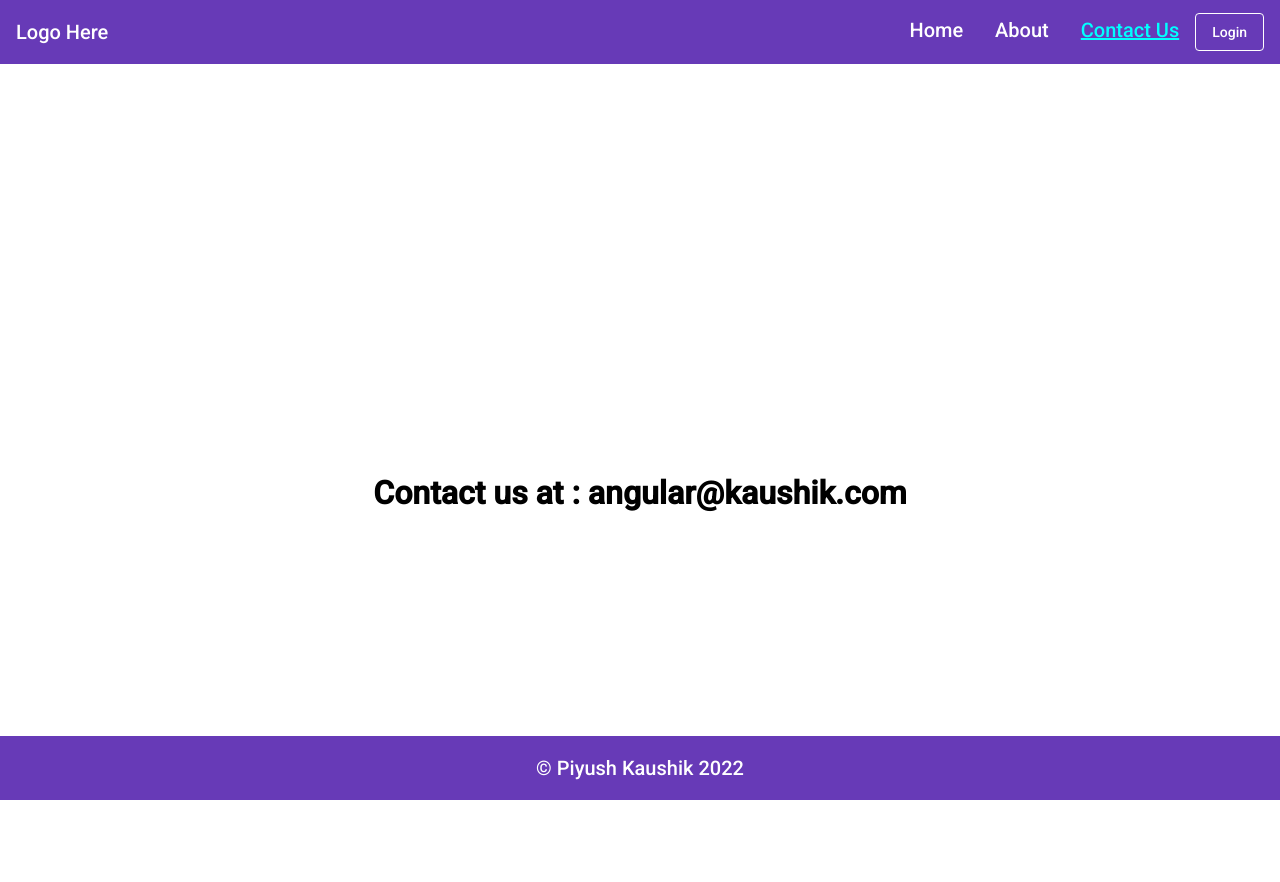
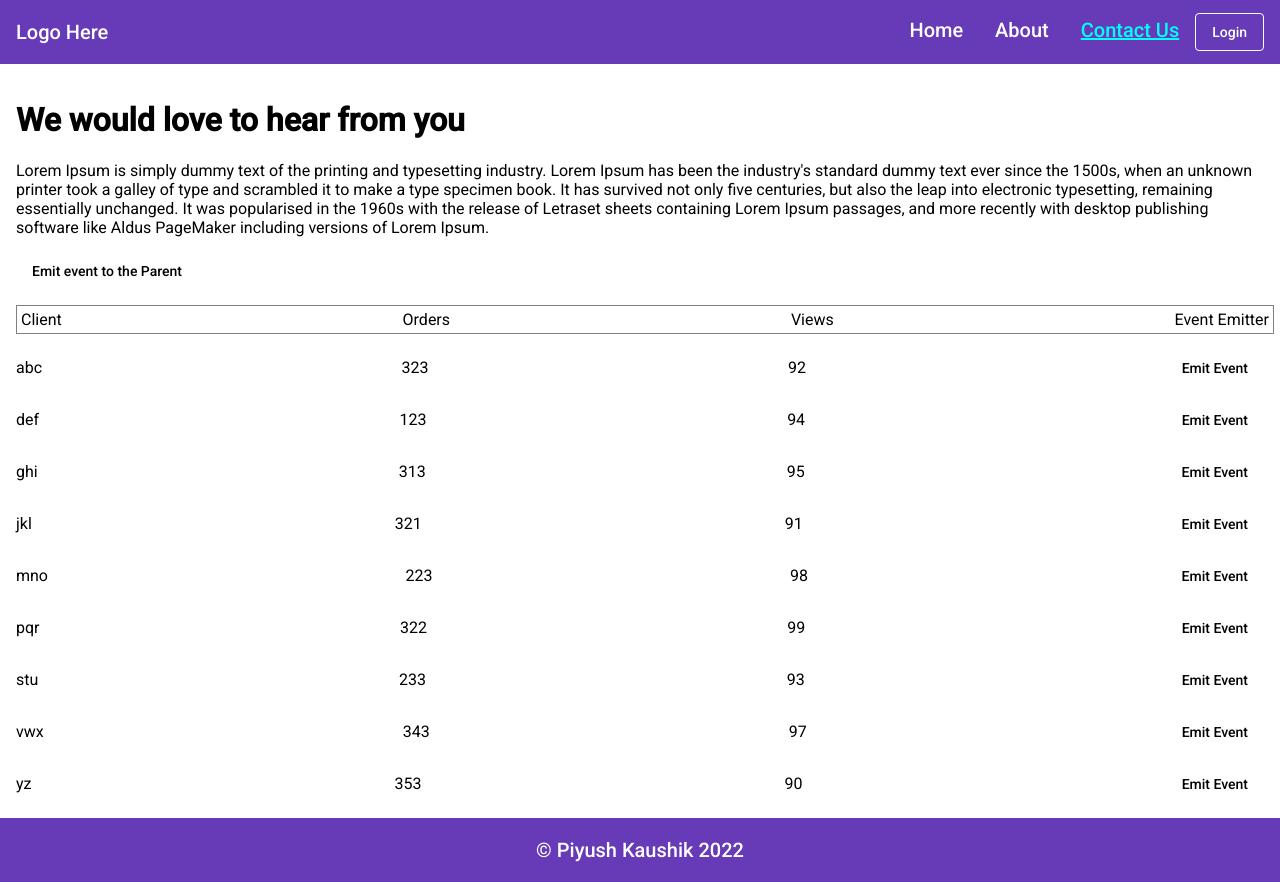
Before and after one commit to KaushikDev/expense-tracker-git, an Angular app: page /contact in a window 1280 px wide. Before the commit the page ends 800 px from the top, so only its background shows below. Built offline with nearby package versions, Linux system fonts and the light colour scheme.

Commit message:
Added feature

```diff
--- a/src/app/app.module.ts
+++ b/src/app/app.module.ts
@@ -11,11 +11,13 @@ import { HomeComponent } from './components/home/home.component';
 import { AboutComponent } from './components/about/about.component';
 import { ContactusComponent } from './components/contactus/contactus.component';
 import { FormsModule } from '@angular/forms';
+import { MatTableModule } from '@angular/material/table';
 import { MatButtonModule } from '@angular/material/button';
 import { MatFormFieldModule } from '@angular/material/form-field';
 import { MatInputModule } from '@angular/material/input';
 import { MatToolbarModule } from '@angular/material/toolbar';
 import { RouterModule, Routes } from '@angular/router';
+import { CommComponent } from './components/comm/comm.component';
 
 const appRoutes: Routes = [
   { path: 'home', component: HomeComponent },
@@ -33,6 +35,7 @@ const appRoutes: Routes = [
     HomeComponent,
     AboutComponent,
     ContactusComponent,
+    CommComponent,
   ],
   imports: [
     BrowserModule,
@@ -43,6 +46,7 @@ const appRoutes: Routes = [
     MatFormFieldModule,
     MatInputModule,
     MatToolbarModule,
+    MatTableModule,
     RouterModule.forRoot(appRoutes),
   ],
   providers: [],
--- /dev/null
+++ b/src/app/components/comm/comm.component.css
@@ -0,0 +1,13 @@
+.row,
+.header {
+  width: 100%;
+  display: flex;
+  justify-content: space-between;
+  align-items: center;
+  margin-top: 1rem;
+}
+
+.header {
+  border: 1px solid gray;
+  padding: 0.25rem;
+}
--- /dev/null
+++ b/src/app/components/comm/comm.component.html
@@ -0,0 +1,17 @@
+<h1>{{ title }}</h1>
+<p>{{ message }}</p>
+<button mat-button (click)="logThisInParentComp()">
+  Emit event to the Parent
+</button>
+<div class="header">
+  <span>Client</span>
+  <span>Orders</span>
+  <span>Views</span>
+  <span>Event Emitter</span>
+</div>
+<div class="row" *ngFor="let data of tableData">
+  <span>{{ data.client }}</span>
+  <span>{{ data.orders }}</span>
+  <span>{{ data.views }}</span>
+  <button mat-button (click)="launchTableEvent(data)">Emit Event</button>
+</div>
--- /dev/null
+++ b/src/app/components/comm/comm.component.ts
@@ -0,0 +1,26 @@
+import { Component, EventEmitter, Input, OnInit, Output } from '@angular/core';
+
+@Component({
+  selector: 'app-comm',
+  templateUrl: './comm.component.html',
+  styleUrls: ['./comm.component.css'],
+})
+export class CommComponent implements OnInit {
+  @Input() title = '';
+  @Input() message = '';
+  @Input() tableData: { client: string; orders: number; views: number }[] = [];
+  @Output() childEvent = new EventEmitter();
+  @Output() tableEvent = new EventEmitter();
+
+  constructor() {}
+
+  ngOnInit(): void {}
+
+  logThisInParentComp() {
+    this.childEvent.emit(this.message);
+  }
+
+  launchTableEvent(data: any) {
+    this.tableEvent.emit(data);
+  }
+}
--- a/src/app/components/contactus/contactus.component.html
+++ b/src/app/components/contactus/contactus.component.html
@@ -1,3 +1,9 @@
 <div class="contact">
-  <h1>Contact us at : angular@kaushik.com</h1>
+  <app-comm
+    [title]="title"
+    [message]="message"
+    (childEvent)="showMessageInConsole($event)"
+    [tableData]="tableData"
+    (tableEvent)="showTableDataEmittedFromChild($event)"
+  ></app-comm>
 </div>
--- a/src/app/components/contactus/contactus.component.ts
+++ b/src/app/components/contactus/contactus.component.ts
@@ -3,13 +3,33 @@ import { Component, OnInit } from '@angular/core';
 @Component({
   selector: 'app-contactus',
   templateUrl: './contactus.component.html',
-  styleUrls: ['./contactus.component.css']
+  styleUrls: ['./contactus.component.css'],
 })
 export class ContactusComponent implements OnInit {
+  title = 'We would love to hear from you';
+  message =
+    "Lorem Ipsum is simply dummy text of the printing and typesetting industry. Lorem Ipsum has been the industry's standard dummy text ever since the 1500s, when an unknown printer took a galley of type and scrambled it to make a type specimen book. It has survived not only five centuries, but also the leap into electronic typesetting, remaining essentially unchanged. It was popularised in the 1960s with the release of Letraset sheets containing Lorem Ipsum passages, and more recently with desktop publishing software like Aldus PageMaker including versions of Lorem Ipsum.";
 
-  constructor() { }
+  tableData: { client: string; orders: number; views: number }[] = [
+    { client: 'abc', orders: 323, views: 92 },
+    { client: 'def', orders: 123, views: 94 },
+    { client: 'ghi', orders: 313, views: 95 },
+    { client: 'jkl', orders: 321, views: 91 },
+    { client: 'mno', orders: 223, views: 98 },
+    { client: 'pqr', orders: 322, views: 99 },
+    { client: 'stu', orders: 233, views: 93 },
+    { client: 'vwx', orders: 343, views: 97 },
+    { client: 'yz', orders: 353, views: 90 },
+  ];
 
-  ngOnInit(): void {
+  constructor() {}
+
+  ngOnInit(): void {}
+
+  showMessageInConsole(event: any) {
+    console.log(event);
   }
-
+  showTableDataEmittedFromChild(event: any) {
+    console.log(event);
+  }
 }
--- a/src/app/components/home/home.component.html
+++ b/src/app/components/home/home.component.html
@@ -1,6 +1,8 @@
-<div *ngIf="checkUserExists; else userExists" class="home">
-  <h1>You're logged in</h1>
+<div class="home">
+  <div *ngIf="checkUserExists; else userExists">
+    <h1>You're logged in</h1>
+  </div>
+  <ng-template #userExists>
+    <h1>Welcome. Please <a href="#" routerLink="/">Login</a> to continue...</h1>
+  </ng-template>
 </div>
-<ng-template #userExists>
-  <h1>Welcome. Please <a href="#" routerLink="/">Login</a> to continue...</h1>
-</ng-template>
```
Also changed, not shown: 1 other file (tests, documents, lock files or other folders).
